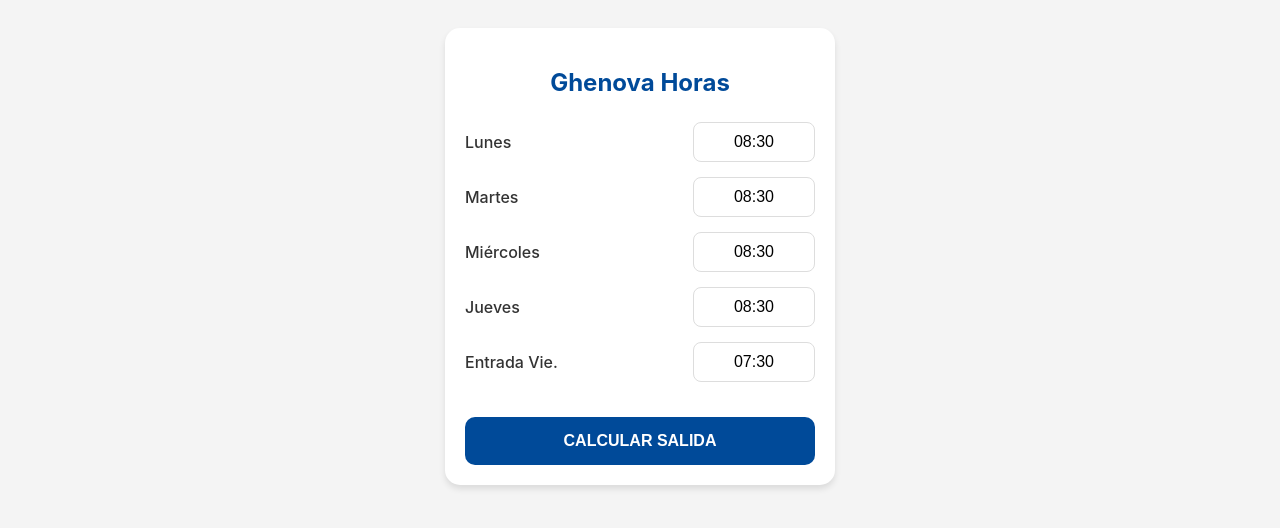
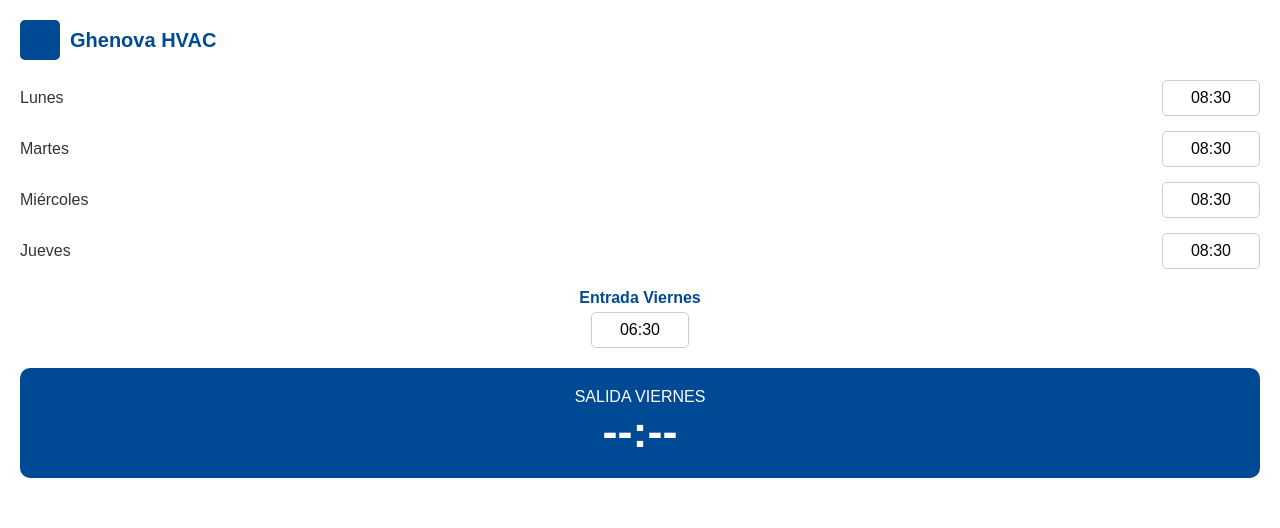
Before and after one commit to jamanteiga/GhenovaReloj, a plain HTML site: page index.html in a window 1280 px wide. Drawn offline with Linux system fonts and the light colour scheme.

Commit message:
Add files via upload

```diff
--- a/index.html
+++ b/index.html
@@ -3,59 +3,82 @@
 <head>
     <meta charset="UTF-8">
     <meta name="viewport" content="width=device-width, initial-scale=1.0, maximum-scale=1.0, user-scalable=no">
-    <title>Ghenova Horas</title>
+    <title>Ghenova HVAC</title>
+    <link rel="manifest" href="manifest.json">
     <meta name="apple-mobile-web-app-capable" content="yes">
     <meta name="apple-mobile-web-app-status-bar-style" content="black-translucent">
+    <link rel="apple-touch-icon" href="icon.png">
     <style>
-        body { font-family: -apple-system, sans-serif; background-color: #F4F4F4; padding: 20px; display: flex; flex-direction: column; align-items: center; }
-        .card { background: white; padding: 20px; border-radius: 15px; box-shadow: 0 4px 6px rgba(0,0,0,0.1); width: 100%; max-width: 350px; }
-        h2 { color: #004A99; text-align: center; margin-bottom: 25px; }
+        body { font-family: sans-serif; margin: 0; padding: 20px; color: #333; }
+        .header { display: flex; align-items: center; gap: 10px; margin-bottom: 20px; }
+        .logo-placeholder { width: 40px; height: 40px; background: #004A95; border-radius: 5px; }
+        h2 { color: #004A95; margin: 0; font-size: 20px; }
         .row { display: flex; justify-content: space-between; align-items: center; margin-bottom: 15px; }
-        label { font-weight: 500; color: #333; }
-        input { width: 100px; padding: 10px; border: 1px solid #ddd; border-radius: 8px; text-align: center; font-size: 16px; }
-        button { width: 100%; background-color: #004A99; color: white; border: none; padding: 15px; border-radius: 10px; font-size: 16px; font-weight: bold; margin-top: 20px; cursor: pointer; }
-        #resultado { margin-top: 20px; padding: 15px; border: 2px solid #004A99; border-radius: 10px; text-align: center; color: darkgreen; font-weight: bold; font-size: 20px; display: none; }
+        input { width: 80px; padding: 8px; text-align: center; border: 1px solid #ccc; border-radius: 5px; font-size: 16px; }
+        input:disabled { background: #f0f0f0; color: #999; border: 1px dashed #ccc; }
+        .result-box { background: #004A95; color: white; padding: 20px; border-radius: 10px; text-align: center; margin-top: 20px; }
+        #resultado { font-size: 45px; font-weight: bold; display: block; }
+        .semana-info { text-align: center; font-weight: bold; color: #004A95; margin-bottom: 20px; }
     </style>
 </head>
 <body>
-    <div class="card">
-        <h2>Ghenova Horas</h2>
-        <div class="row"><label>Lunes</label><input type="text" id="dia0" value="08:30"></div>
-        <div class="row"><label>Martes</label><input type="text" id="dia1" value="08:30"></div>
-        <div class="row"><label>Miércoles</label><input type="text" id="dia2" value="08:30"></div>
-        <div class="row"><label>Jueves</label><input type="text" id="dia3" value="08:30"></div>
-        <div class="row"><label>Entrada Vie.</label><input type="text" id="dia4" value="07:30"></div>
-        <button onclick="calcular()">CALCULAR SALIDA</button>
-        <div id="resultado"></div>
+    <div class="header">
+        <div class="logo-placeholder"></div>
+        <h2>Ghenova HVAC</h2>
     </div>
+
+    <div id="infoSemana" class="semana-info"></div>
+
+    <div id="formulario">
+        <div class="row"><span>Lunes</span><input type="text" id="txtLunes" value="08:30"></div>
+        <div class="row"><span>Martes</span><input type="text" id="txtMartes" value="08:30"></div>
+        <div class="row"><span>Miércoles</span><input type="text" id="txtMiercoles" value="08:30"></div>
+        <div class="row"><span>Jueves</span><input type="text" id="txtJueves" value="08:30"></div>
+        <div style="text-align: center; margin: 20px 0;">
+            <div id="lblEntradaViernes" style="font-weight: bold; color:#004A95; margin-bottom:5px">Entrada Viernes</div>
+            <input type="text" id="txtEntradaFinal" value="06:30">
+        </div>
+    </div>
+
+    <div class="result-box">
+        <div id="lblDiaSalida">SALIDA VIERNES</div>
+        <span id="resultado">--:--</span>
+    </div>
+
     <script>
-        window.onload = () => {
-            for(let i=0; i<5; i++) {
-                const saved = localStorage.getItem('dia' + i);
-                if(saved) document.getElementById('dia' + i).value = saved;
-            }
-        };
+        const festivos = ["2026-01-01", "2026-01-06", "2026-01-07", "2026-02-17", "2026-03-19", "2026-04-02", "2026-04-03", "2026-05-01", "2026-05-17", "2026-07-25", "2026-08-15", "2026-10-12", "2026-11-01", "2026-12-06", "2026-12-08", "2026-12-25"];
+
+        function init() {
+            const hoy = new Date();
+            const day = hoy.getDay();
+            const diff = hoy.getDate() - day + (day === 0 ? -6 : 1);
+            const lunes = new Date(hoy.setDate(diff));
+
+            document.getElementById('infoSemana').innerText = "Semana del " + lunes.toLocaleDateString();
+
+            const ids = ['txtLunes', 'txtMartes', 'txtMiercoles', 'txtJueves'];
+            ids.forEach((id, index) => {
+                const fecha = new Date(lunes);
+                fecha.setDate(lunes.getDate() + index);
+                const iso = fecha.toISOString().split('T')[0];
+                const el = document.getElementById(id);
+                if (festivos.includes(iso)) {
+                    el.value = "00:00";
+                    el.disabled = true;
+                }
+                el.addEventListener('input', calcular);
+            });
+            document.getElementById('txtEntradaFinal').addEventListener('input', calcular);
+            calcular();
+        }
+
+        function toMin(s) {
+            const parts = s.split(':');
+            return (parseInt(parts[0]) * 60) + (parts.length > 1 ? parseInt(parts[1]) : 0);
+        }
+
         function calcular() {
-            let objetivo = 41.0;
-            let sumaHoras = 0;
-            for(let i=0; i<4; i++) {
-                let val = document.getElementById('dia' + i).value;
-                localStorage.setItem('dia' + i, val);
-                let [h, m] = val.split(':').map(Number);
-                if ((h + m/60) === 0) objetivo -= 8.5;
-                else sumaHoras += (h + m/60);
-            }
-            let entVie = document.getElementById('dia4').value;
-            localStorage.setItem('dia4', entVie);
-            let [hV, mV] = entVie.split(':').map(Number);
-            let restante = objetivo - sumaHoras;
-            let salidaTotalMinutos = (hV * 60 + mV) + (restante * 60);
-            let resH = Math.floor(salidaTotalMinutos / 60);
-            let resM = Math.round(salidaTotalMinutos % 60);
-            let resDiv = document.getElementById('resultado');
-            resDiv.style.display = 'block';
-            resDiv.innerHTML = `SALIDA: ${resH}:${resM < 10 ? '0'+resM : resM}`;
-        }
-    </script>
-</body>
-</html>
+            let objetivoMin = 41 * 60;
+            const hoy = new Date();
+            const day = hoy.getDay();
+            const diff = hoy.getDate() - day + (day ===
```
Also changed, not shown: icon.png (added), manifest.json (added).
